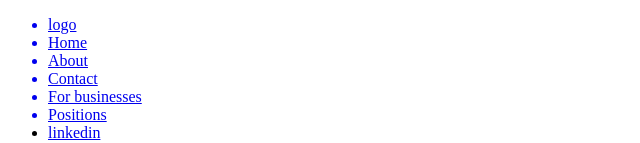
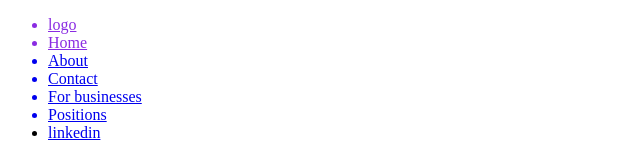
Before and after one commit to Magnumoe/darling-react, a React (Create React App) app in the folder frontend/: page / in a window 1280 px wide. Shown: the top 143 px of the page, without its empty margins (0-640 px from the left). Built offline with nearby package versions, Linux system fonts and the light colour scheme.

Commit message:
fixed active link css

```diff
--- a/frontend/src/components/Header/Header.jsx
+++ b/frontend/src/components/Header/Header.jsx
@@ -4,10 +4,10 @@ import HamburgerMenu from '../HamburgerMenu/HamburgerMenu';
 
 const Header = (props) => {
   return (
-    <div className='Header'>
+    <header className='Header'>
         <h1>{props.title}</h1>
         <HamburgerMenu handleNavbar={props.handleNavbar}/>
-    </div>
+    </header>
   )
 }
 
--- a/frontend/src/components/Navbar/Navbar.jsx
+++ b/frontend/src/components/Navbar/Navbar.jsx
@@ -6,15 +6,15 @@ import "./navbar.css";
 const Navbar = (props) => {
 
     return (
-        <nav className={`navbar ${props.navbarActive ? 'active' : 'collapsed'}`}>
+        <nav className={`navbar ${props.navbarActive ? 'visible' : 'collapsed'}`}>
             <>
                 <ul>
 
                     <NavLink
                         to="/"
                         className={(navData) =>
-                            navData.isActive ? 'active' : 'Navlink'}
-                        onClick={() => props.setNavbarActive(false)}
+                            navData.isActive ? 'active' : 'NavLink'}
+                        end // end used to be exact in v5
                     >
                         <li>
                             <span className="material-icons">logo</span>
@@ -26,7 +26,7 @@ const Navbar = (props) => {
                         to="/"
                         className={(navData) =>
                             navData.isActive ? 'active' : 'disabled'}
-                        onClick={() => props.setNavbarActive(false)}
+                        end // end used to be exact in v5
                     >
                         <li>
                             <span className="material-icons">Home</span>
@@ -37,7 +37,6 @@ const Navbar = (props) => {
                         to="/about"
                         className={(navData) =>
                             navData.isActive ? 'active' : 'NavLink'}
-                        onClick={() => props.setNavbarActive(false)}
                     >
                         <li>
                             <span className="material-icons">About</span>
@@ -48,7 +47,6 @@ const Navbar = (props) => {
                         to="/contact"
                         className={(navData) =>
                             navData.isActive ? 'active' : 'NavLink'}
-                        onClick={() => props.setNavbarActive(false)}
                     >
                         <li>
                             <span className="material-icons">Contact</span>
@@ -59,7 +57,6 @@ const Navbar = (props) => {
                         to="/business"
                         className={(navData) =>
                             navData.isActive ? 'active' : 'NavLink'}
-                        onClick={() => props.setNavbarActive(false)}
                     >
                         <li>
                             <span className="material-icons">For businesses</span>
@@ -70,7 +67,6 @@ const Navbar = (props) => {
                         to="/positions"
                         className={(navData) =>
                             navData.isActive ? 'active' : 'NavLink'}
-                        onClick={() => props.setNavbarActive(false)}
                     >
                         <li>
                             <span className="material-icons">Positions</span>
--- a/frontend/src/components/Navbar/navbar.css
+++ b/frontend/src/components/Navbar/navbar.css
@@ -0,0 +1,3 @@
+.active {
+    color: blueviolet;
+ }
```
